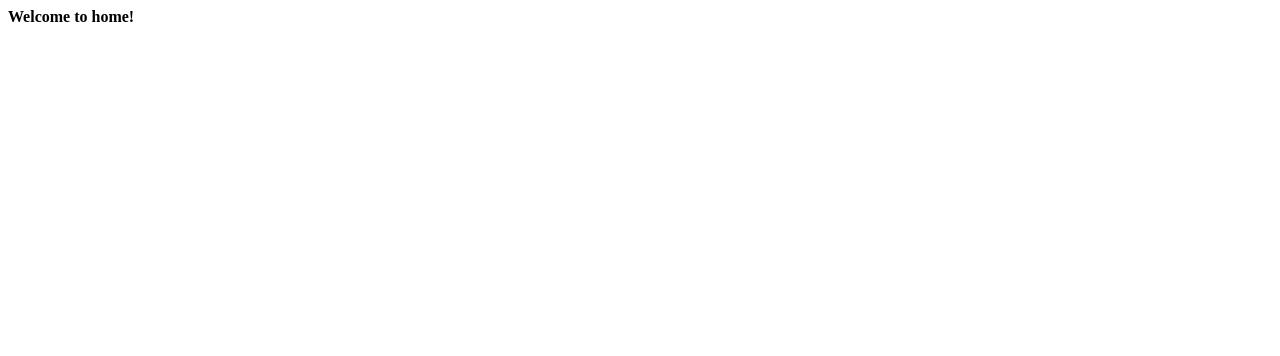
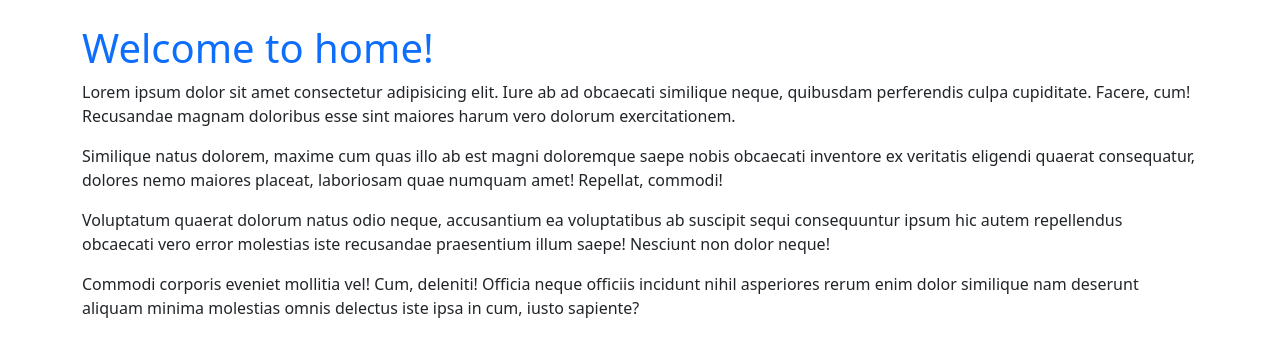
Before and after one commit to chpong/publishing-pages, a plain HTML site: page index.html in a window 1280 px wide. Drawn offline with nearby package versions, Linux system fonts and the light colour scheme.

Commit message:
Updated to fancier HTML.

```diff
--- a/index.html
+++ b/index.html
@@ -1 +1,20 @@
-<strong>Welcome to home!</strong>
+<!DOCTYPE html>
+<html lang="en">
+<head>
+    <meta charset="UTF-8">
+    <meta http-equiv="X-UA-Compatible" content="IE=edge">
+    <meta name="viewport" content="width=device-width, initial-scale=1.0">
+    <link href="https://cdn.jsdelivr.net/npm/bootstrap@5.1.3/dist/css/bootstrap.min.css" rel="stylesheet" integrity="sha384-1BmE4kWBq78iYhFldvKuhfTAU6auU8tT94WrHftjDbrCEXSU1oBoqyl2QvZ6jIW3" crossorigin="anonymous">
+    <title>GitHub Pages</title>
+</head>
+<body>
+    <main class="container mt-4">
+        <h1 class="text-primary">Welcome to home!</h1>
+        <p>Lorem ipsum dolor sit amet consectetur adipisicing elit. Iure ab ad obcaecati similique neque, quibusdam perferendis culpa cupiditate. Facere, cum! Recusandae magnam doloribus esse sint maiores harum vero dolorum exercitationem.</p>
+        <p>Similique natus dolorem, maxime cum quas illo ab est magni doloremque saepe nobis obcaecati inventore ex veritatis eligendi quaerat consequatur, dolores nemo maiores placeat, laboriosam quae numquam amet! Repellat, commodi!</p>
+        <p>Voluptatum quaerat dolorum natus odio neque, accusantium ea voluptatibus ab suscipit sequi consequuntur ipsum hic autem repellendus obcaecati vero error molestias iste recusandae praesentium illum saepe! Nesciunt non dolor neque!</p>
+        <p>Commodi corporis eveniet mollitia vel! Cum, deleniti! Officia neque officiis incidunt nihil asperiores rerum enim dolor similique nam deserunt aliquam minima molestias omnis delectus iste ipsa in cum, iusto sapiente?</p>
+    </main>
+    <script src="https://cdn.jsdelivr.net/npm/bootstrap@5.1.3/dist/js/bootstrap.bundle.min.js" integrity="sha384-ka7Sk0Gln4gmtz2MlQnikT1wXgYsOg+OMhuP+IlRH9sENBO0LRn5q+8nbTov4+1p" crossorigin="anonymous"></script>
+</body>
+</html>
```
